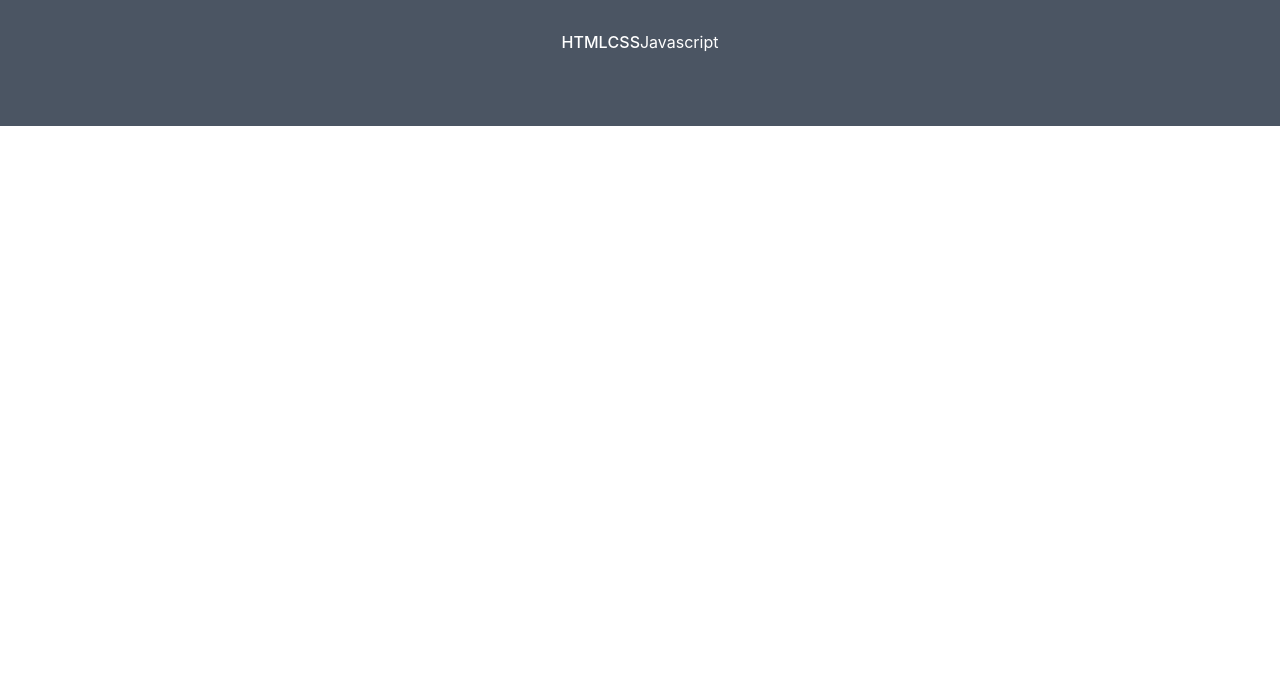
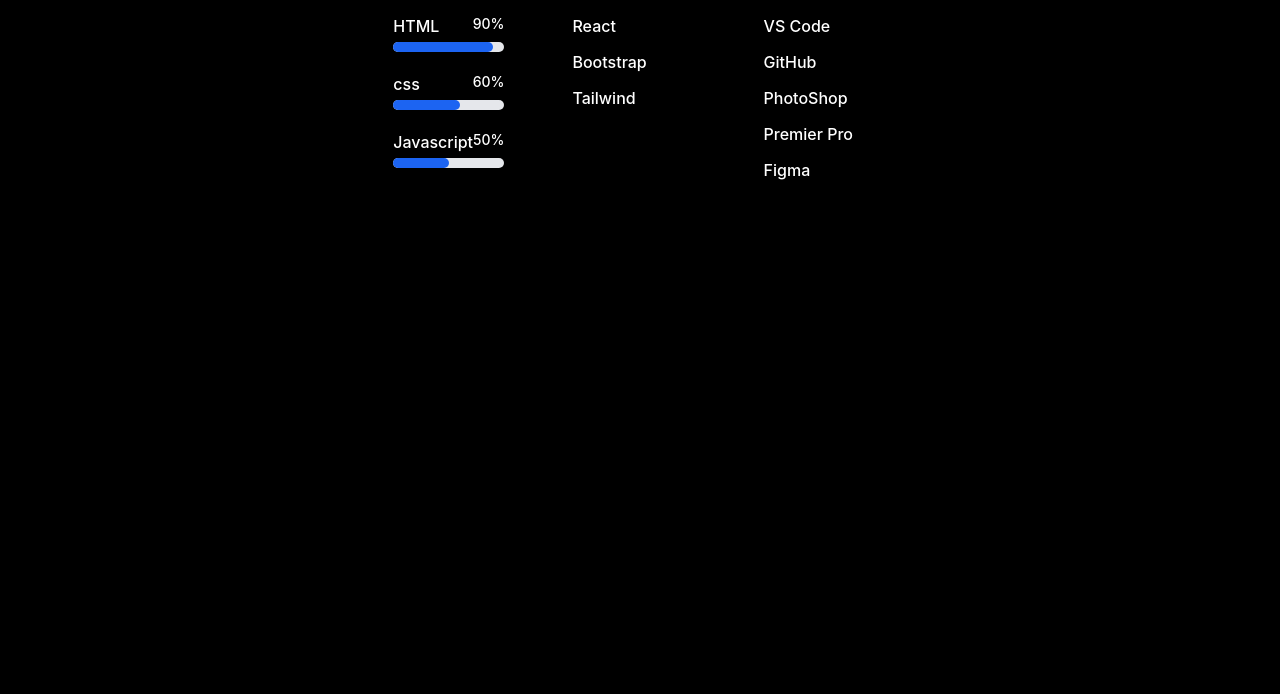
Before and after one commit to Janhvi-SDE/portfolio, a website: page src/index.html in a window 1280 px wide. Shown: the part 570-1264 px from the top of the page. Before the commit the page ends 800 px from the top, so only its background shows below. Drawn offline with nearby package versions, Linux system fonts and the light colour scheme; files that its build step writes are made by us from their sources.

Commit message:
skills added

```diff
--- a/src/index.html
+++ b/src/index.html
@@ -11,12 +11,12 @@
 </head>
 
 <body>
-
+    <!-- Navbar -->
     <nav class="bg-white border-gray-200 dark:bg-gray-900 ">
         <div class="max-w-screen-xl flex flex-wrap items-center justify-between mx-auto p-4">
             <a href="https://flowbite.com/" class="flex items-center space-x-3 rtl:space-x-reverse">
 
-                <span class="self-center text-4xl font-bold whitespace-nowrap dark:text-black">Janhvi</span>
+                <span class="self-center text-4xl font-bold whitespace-nowrap text-purple-800">Janhvi</span>
             </a>
             <button data-collapse-toggle="navbar-default" type="button" class="inline-flex items-center p-2 w-10 h-10 justify-center text-sm text-gray-500 rounded-lg md:hidden hover:bg-gray-100 focus:outline-none focus:ring-2 focus:ring-gray-200 dark:text-gray-400 dark:hover:bg-gray-700 dark:focus:ring-gray-600"
                 aria-controls="navbar-default" aria-expanded="false">
@@ -46,12 +46,9 @@
             </div>
         </div>
     </nav>
-
-    <div id="first-container" class="bg-black text-white min-h-lvh">
-        <!-- Navbar -->
-
-
-        <div id="content" class="flex flex-col   justify-center items-center h-98  ">
+    <!-- First Section -->
+    <div id="content-container" class="bg-black text-white md:text-center ">
+        <div id="content" class="flex flex-col   justify-center items-center  h-98">
             <div>
                 <div class=" py-2  text-transparent bg-clip-text  bg-gradient-to-r to-emerald-600 from-sky-400">Hello!</div>
                 <h1 class="text-5xl py-2">I'm a
@@ -59,30 +56,87 @@
                 <span class=" font-sans text-5xl py-2 text-transparent bg-clip-text  bg-gradient-to-r to-emerald-600 from-sky-400">Front-end Developer</span>
             </div>
         </div>
+    </div>
 
-    </div>
-    <div id="first-container" class="bg-gray-600  text-white min-h-lvh">
-        <div id="skills" class="flex flex-col  items-center text-center ap-5 ">
-            <div class="py-12">
+    <!-- second-section -->
+    <div id="skills-container" class="bg-black flex justify-center  text-center  text-white h-lvh w-full">
+        <div id="skills">
+            <div class="py-6  ">
                 <i class="fa-solid fa-arrow-turn-down rotate-180 px-5"></i>
-                <span class="text-4xl font-bold   ">Skills</span>
+                <span class="text-4xl font-bold  ">Skills</span>
                 <i class="fa-solid fa-arrow-turn-down px-5 "></i>
             </div>
+            <div class="tools flex m-30">
 
-            <div id="tools bg-blue-700">
-                <ul class="flex justify-between h-24 ">
-                    <li class="px-8   font-medium">HTML</li>
-                    <li class="px-8 font-medium">CSS</li>
-                    <li class="px-8 ">Javascript</li>
-                </ul>
+                <div class="grid grid-cols-2 md:grid-cols-3 gap-4 p-10 ">
+
+                    <div class="h-40 w-40  ">
+                        <div id="tools " class="flex flex-wrap flex-col border-1 p-8 rounded-lg mx-10 hover:bg-gray-700">
+                            <div class="flex justify-between mb-1">
+                                <span class="text-base font-medium dark:text-white">HTML</span>
+                                <span class="text-sm font-medium dark:text-white">90%</span>
+                            </div>
+                            <div class="w-full bg-gray-200 rounded-full h-2.5 dark:bg-gray-700 mb-5 ">
+                                <div class="bg-blue-600 h-2.5 rounded-full" style="width: 90%"></div>
+                            </div>
+
+                            <div class="flex justify-between mb-1">
+                                <span class="text-base font-medium dark:text-white">css</span>
+                                <span class="text-sm font-medium dark:text-white">60%</span>
+                            </div>
+                            <div class="w-full bg-gray-200 rounded-full h-2.5 dark:bg-gray-700 mb-5">
+                                <div class="bg-blue-600 h-2.5 rounded-full" style="width: 60%"></div>
+                            </div>
+                            <div class="flex justify-between mb-1">
+                                <span class="text-base font-medium dark:text-white">Javascript</span>
+                                <span class="text-sm font-medium dark:text-white">50%</span>
+                            </div>
+                            <div class="w-full bg-gray-200 rounded-full h-2.5 dark:bg-gray-700 mb-5">
+                                <div class="bg-blue-600 h-2.5 rounded-full" style="width:50%"></div>
+                            </div>
+
+                        </div>
+                    </div>
+                    <div class="h-60 w-40 border-1 rounded-lg p-5 hover:bg-gray-700">
+                        <div class="flex  my-3">
+                            <span class="text-base font-medium dark:text-white">React</span>
+                        </div>
+
+                        <div class="flex  mb-3">
+                            <span class="text-base font-medium dark:text-white">Bootstrap</span>
+                        </div>
+
+                        <div class="flex  mb-3">
+                            <span class="text-base font-medium dark:text-white">Tailwind</span>
+                        </div>
+                    </div>
+                    <div class="h-40 w-40 border-1 rounded-lg p-5  hover:bg-gray-700">
+
+                        <div class="flex  my-3">
+                            <span class="text-base font-medium dark:text-white">VS Code</span>
+                        </div>
+                        <div class="flex  mb-3">
+                            <span class="text-base font-medium dark:text-white">GitHub</span>
+                        </div>
+
+                        <div class="flex  mb-3">
+                            <span class="text-base font-medium dark:text-white">PhotoShop</span>
+                        </div>
+
+                        <div class="flex  mb-3">
+                            <span class="text-base font-medium dark:text-white">Premier Pro</span>
+                        </div>
+                        <div class="flex  mb-3">
+                            <span class="text-base font-medium dark:text-white">Figma</span>
+                        </div>
+
+                    </div>
+                </div>
+
 
             </div>
-
-
-        </div>
-    </div>
-    <script src="https://cdn.jsdelivr.net/npm/flowbite@3.0.0/dist/flowbite.min.js"></script>
-    <script src="../path/to/flowbite/dist/flowbite.min.js"></script>
+            <script src="https://cdn.jsdelivr.net/npm/flowbite@3.0.0/dist/flowbite.min.js"></script>
+            <script src="../path/to/flowbite/dist/flowbite.min.js"></script>
 </body>
 
 </html>
```
